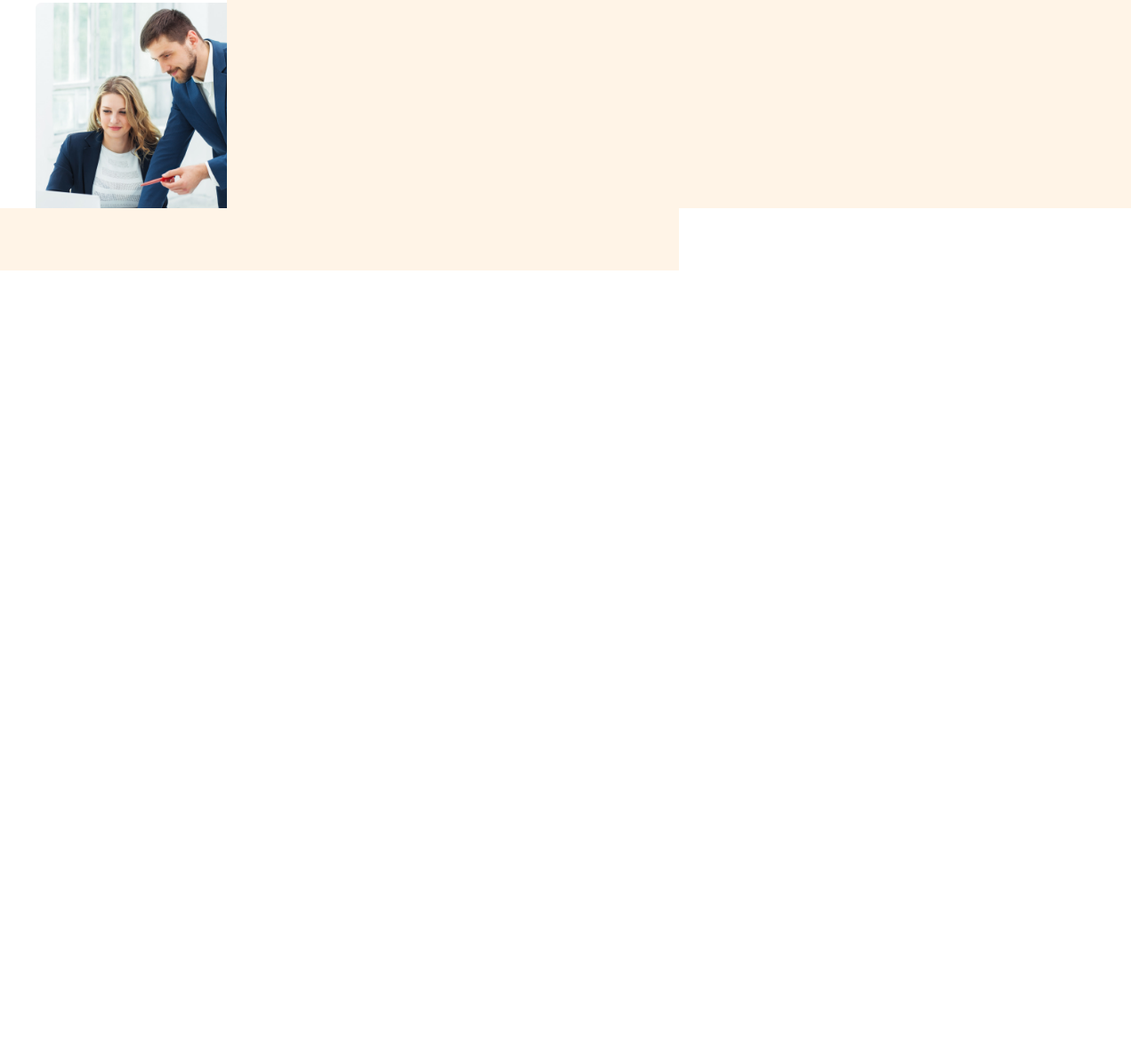
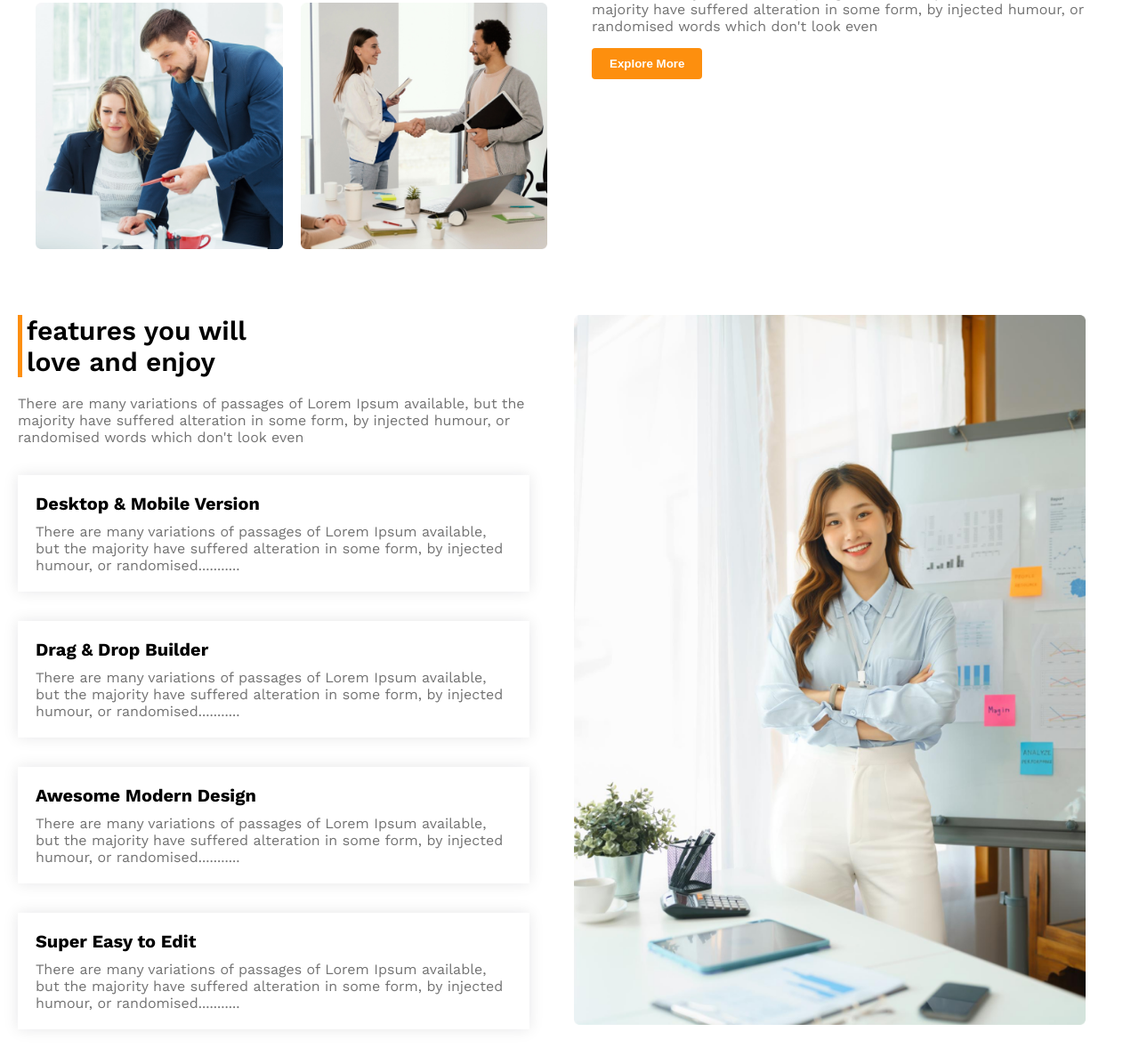
Before and after one commit to NahidHassanNirob/G3-Architects-LandingPage, a plain HTML site: page index.html in a window 1280 px wide. Shown: the part 1291-2478 px from the top of the page at 89% size. Before the commit the page ends 1595 px from the top, so only its background shows below. Drawn offline with nearby package versions, Linux system fonts and the light colour scheme.

Commit message:
our features that you love

```diff
--- a/index.html
+++ b/index.html
@@ -68,6 +68,42 @@
 
             </div>
         </section>
+        <!-- features you will love -->
+         <section class="container features-youlove work-sans-font">
+            <div class="text-features">
+                <div>
+                    <div class="h2-border">
+                        <span>features you will <br>love and enjoy</span>
+                    </div>
+                    <p class="text-features-subtitle">There are many variations of passages of Lorem Ipsum available, but the majority have suffered alteration in some form, by injected humour, or randomised words which don't look even</p>
+                </div>
+                <div class="features-container">
+                    <div>
+                        <h2>Desktop & Mobile Version</h2>
+                        <p>There are many variations of passages of Lorem Ipsum available, but the majority have suffered alteration in some form, by injected humour, or randomised...........</p>
+                    </div>
+                     <div>
+                        <h2>Drag & Drop Builder</h2>
+                        <p>There are many variations of passages of Lorem Ipsum available, but the majority have suffered alteration in some form, by injected humour, or randomised...........</p>
+                    </div>
+                     <div>
+                        <h2>Awesome Modern Design</h2>
+                        <p>There are many variations of passages of Lorem Ipsum available, but the majority have suffered alteration in some form, by injected humour, or randomised...........</p>
+                    </div>
+                     <div>
+                        <h2>Super Easy to Edit</h2>
+                        <p>There are many variations of passages of Lorem Ipsum available, but the majority have suffered alteration in some form, by injected humour, or randomised...........</p>
+                    </div>
+                </div>
+                <div>
+
+                </div>
+            </div>
+            <div class="image-features">
+                <img src="images/architect.png" alt="">
+            </div>
+
+         </section>
     </main>
 
 </body>
--- a/style.css
+++ b/style.css
@@ -109,3 +109,42 @@ nav ul li a:hover {
   color: #fd8f0e;
   font-weight: 600;
 }
+/* features-youlove */
+.features-youlove {
+  margin: 30px 0;
+  display: flex;
+  gap: 50px;
+}
+.text-features {
+  width: 50%;
+}
+.image-features {
+  width: 50%;
+}
+.image-features img {
+  width: 100%;
+
+}
+.h2-border {
+  border-left: 5px solid #fd8f0e;
+  padding-left: 5px;
+  font-size: 30px;
+  font-weight: 600;
+}
+.text-features-subtitle {
+  color: #727272;
+  margin-top: 20px;
+}
+
+.features-container div {
+  padding: 20px;
+  box-shadow: rgba(17, 17, 26, 0.1) 0px 0px 16px;
+  margin: 33px 0;
+}
+.features-container div h2{
+  font-size: 20px;
+  margin-bottom: 10px;
+}
+.features-container div p{
+  color: #727272;
+}
```
